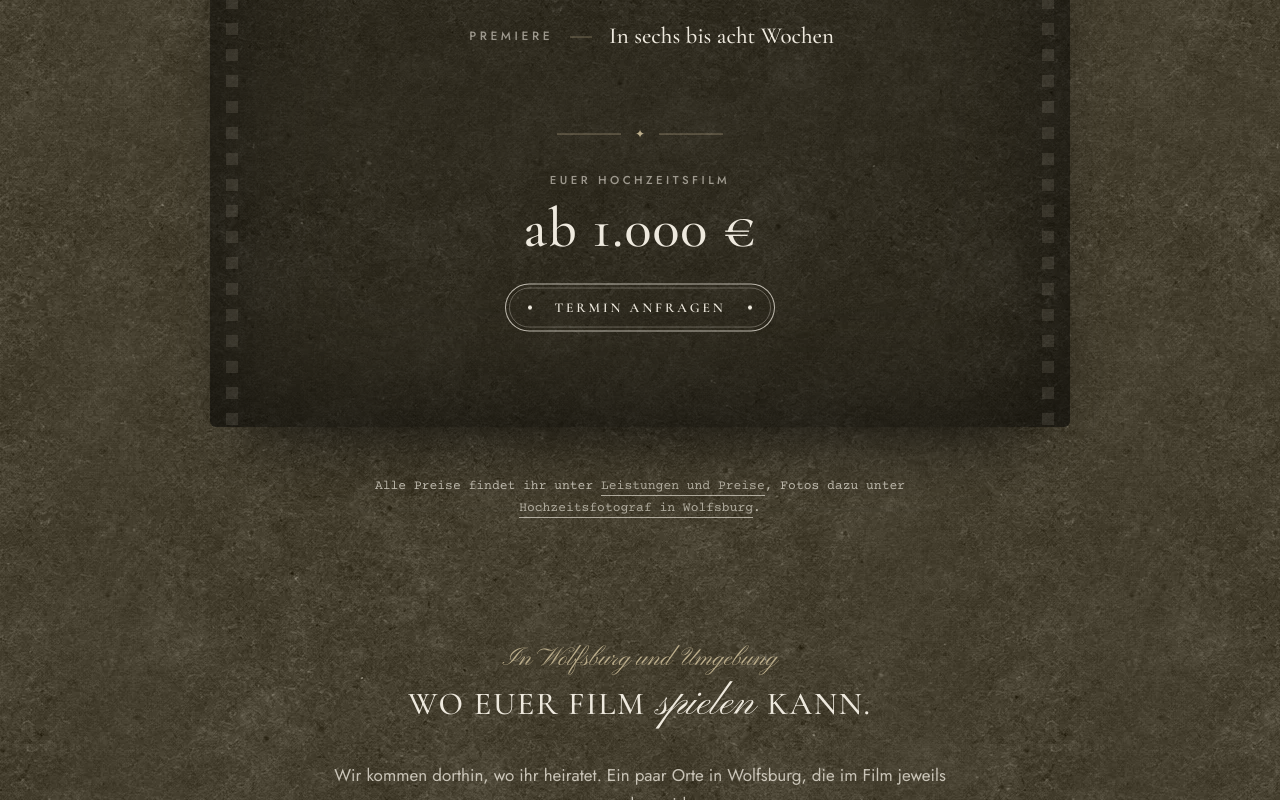
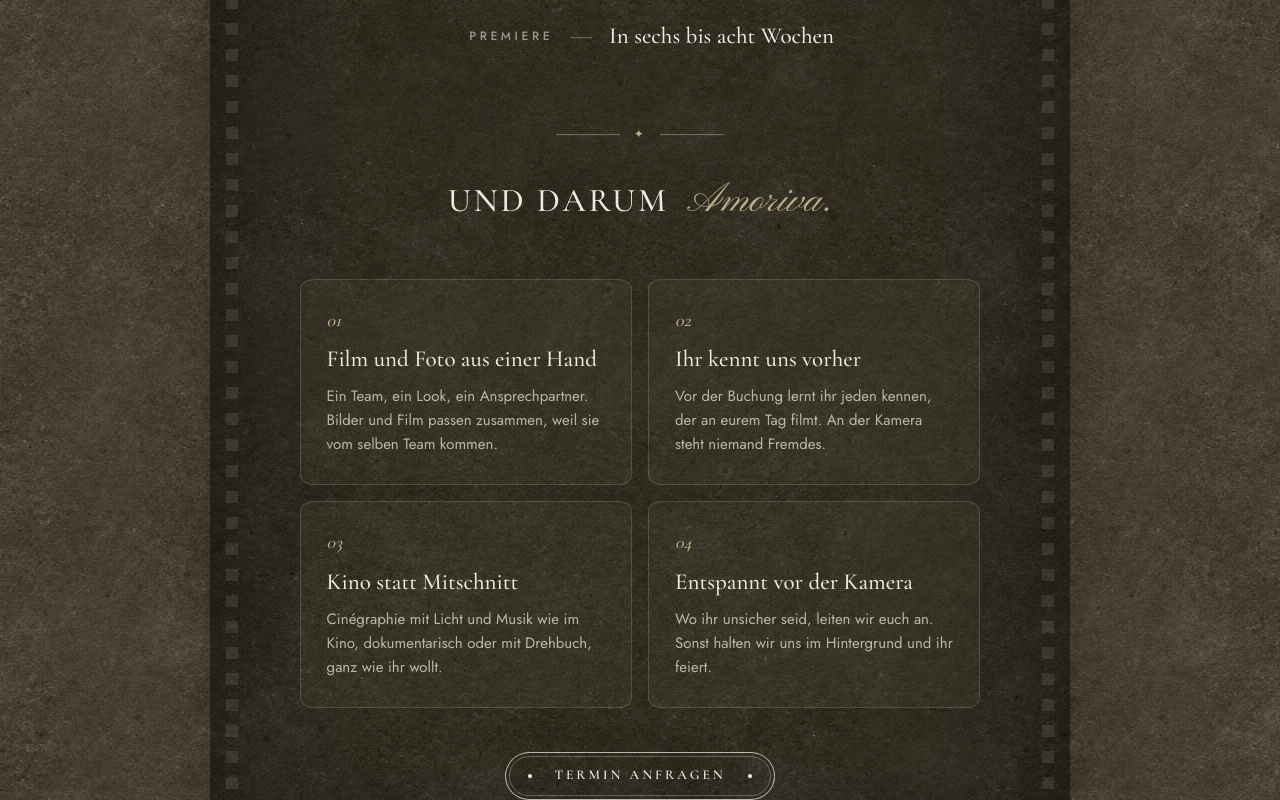
Before and after one commit to Amoriva-Films/personal-website, a Next.js app: page /hochzeitsvideo-wolfsburg in a window 1280 px wide. Shown: the part 2840-3640 px from the top of the page. Built offline with nearby package versions, Linux system fonts and the light colour scheme.

Commit message:
Abspann: Preis raus, vier USPs als Karten mit Hover
Co-Authored-By: Claude Opus 5.5 <noreply@anthropic.com>

```diff
--- a/components/vintage/Abspann.jsx
+++ b/components/vintage/Abspann.jsx
@@ -68,15 +68,29 @@ export default function Abspann() {
           ))}
         </dl>
 
-        <motion.div className="ab-ende"
-          initial={false}
-          animate={an ? { opacity: 1, scale: 1 } : { opacity: 0, scale: 0.94 }}
-          transition={{ duration: 1, ease, delay: still ? 0 : 0.85 + s.inhalt.length * 0.16 }}>
-          <span className="ab-ornament" aria-hidden="true">✦</span>
-          <p className="ab-preis-marke">Euer Hochzeitsfilm</p>
-          <p className="ab-preis">{s.inhaltPreis}</p>
+        {/* Schluss: was uns ausmacht, vier Filmbilder */}
+        <div className="ab-ende">
+          <motion.p className="ab-ende-titel"
+            initial={false}
+            animate={an ? { opacity: 1, y: 0 } : { opacity: 0, y: 14 }}
+            transition={{ duration: 0.8, ease, delay: still ? 0 : 0.85 + s.inhalt.length * 0.16 }}>
+            <span className="ab-ornament" aria-hidden="true">✦</span>
+            <span>{s.ausmachtTitel.split('*').map((t, i) => (i % 2 ? <em key={i}>{t}</em> : t))}</span>
+          </motion.p>
+          <ul className="ab-usps">
+            {s.ausmacht.map((u, i) => (
+              <motion.li key={u.titel} className="ab-usp"
+                initial={false}
+                animate={an ? { opacity: 1, y: 0 } : { opacity: 0, y: 24 }}
+                transition={{ duration: 0.9, ease, delay: still ? 0 : 1.05 + s.inhalt.length * 0.16 + i * 0.14 }}>
+                <span className="ab-usp-nr" aria-hidden="true">{String(i + 1).padStart(2, '0')}</span>
+                <h3>{u.titel}</h3>
+                <p>{u.text}</p>
+              </motion.li>
+            ))}
+          </ul>
           <Link href="/anfrage" className="v-knopf ab-knopf">Termin anfragen</Link>
-        </motion.div>
+        </div>
       </motion.div>
 
       <style dangerouslySetInnerHTML={{ __html: `
@@ -116,13 +130,31 @@ export default function Abspann() {
 
         /* Schlusstafel */
         .ab-ende { margin-top: clamp(40px, 4.5vw, 60px); display: flex; flex-direction: column; align-items: center; }
-        .ab-ornament { display: flex; align-items: center; gap: 14px; margin-bottom: 26px; font-size: 12px; color: var(--ton-akzent); }
+        .ab-ende-titel { margin: 0; display: flex; flex-direction: column; align-items: center; font-family: var(--font-display), Georgia, serif; font-weight: 500;
+          font-size: clamp(26px, 2.6vw, 36px); letter-spacing: .08em; text-transform: uppercase; color: var(--ton); }
+        .ab-ende-titel em { font-family: var(--font-schrift), cursive; font-style: normal; text-transform: none; letter-spacing: 0; font-size: 1.25em; color: var(--ton-akzent); margin-left: .2em; }
+        .ab-ornament { display: flex; align-items: center; gap: 14px; margin-bottom: 22px; font-size: 12px; color: var(--ton-akzent); }
         .ab-ornament::before, .ab-ornament::after { content: ''; width: 64px; height: 1px; background: currentColor; opacity: .55; }
-        .ab-preis-marke { margin: 0; font-family: var(--font-text), system-ui, sans-serif; font-size: 11.5px; font-weight: 500; letter-spacing: .3em; text-transform: uppercase; color: color-mix(in srgb, var(--ton) 58%, transparent); }
-        .ab-preis { margin: 10px 0 0; font-family: var(--font-display), Georgia, serif; font-weight: 500; font-size: clamp(40px, 4.4vw, 60px); line-height: 1; letter-spacing: .02em; color: var(--ton); white-space: nowrap; }
-        .ab-knopf { margin-top: 28px; }
+        /* USPs als Filmbilder: abgerundetes Fenster wie ein 35-mm-Bild,
+           Hover: Projektorlicht faellt hinein, Bild hebt sich leicht */
+        .ab-usps { list-style: none; margin: clamp(28px, 3.4vw, 44px) 0 0; padding: 0; width: 100%; display: grid; grid-template-columns: 1fr 1fr; gap: 16px; text-align: left; }
+        .ab-usp { position: relative; overflow: hidden; padding: 26px 26px 28px; border-radius: 14px / 10px;
+          border: 1px solid color-mix(in srgb, var(--ton) 16%, transparent); background: rgba(241, 232, 214, .035);
+          transition: transform .55s cubic-bezier(.22, 1, .36, 1), border-color .5s ease, background-color .5s ease, box-shadow .5s ease; }
+        .ab-usp::before { content: ''; position: absolute; inset: 0; pointer-events: none; opacity: 0;
+          background: radial-gradient(ellipse 90% 80% at 50% 0%, rgba(241, 232, 214, .14), transparent 70%); transition: opacity .6s ease; }
+        .ab-usp-nr { display: block; font-family: var(--font-display), Georgia, serif; font-style: italic; font-size: 18px; color: var(--ton-akzent); transition: letter-spacing .5s cubic-bezier(.22, 1, .36, 1); }
+        .ab-usp h3 { margin: 10px 0 0; font-family: var(--font-display), Georgia, serif; font-weight: 500; font-size: clamp(20px, 1.8vw, 23px); line-height: 1.25; color: var(--ton); }
+        .ab-usp p { margin: 10px 0 0; font-family: var(--font-text), system-ui, sans-serif; font-size: 15px; line-height: 1.6; color: color-mix(in srgb, var(--ton) 72%, transparent); }
+        @media (hover: hover) {
+          .ab-usp:hover { transform: translateY(-5px); border-color: color-mix(in srgb, var(--ton-akzent) 55%, transparent);
+            background-color: rgba(241, 232, 214, .06); box-shadow: 0 24px 40px -24px rgba(0, 0, 0, .75); }
+          .ab-usp:hover::before { opacity: 1; }
+          .ab-usp:hover .ab-usp-nr { letter-spacing: .12em; }
+        }
+        .ab-knopf { margin-top: clamp(32px, 3.6vw, 44px); }
 
-        @media (prefers-reduced-motion: reduce) { .ab-zeile::before, .ab-zeile dt, .ab-steg, .ab-zeile dd { transition: none; } }
+        @media (prefers-reduced-motion: reduce) { .ab-zeile::before, .ab-zeile dt, .ab-steg, .ab-zeile dd, .ab-usp, .ab-usp::before { transition: none; } .ab-usp:hover { transform: none; } }
 
         @media (max-width: 760px) {
           .ab { padding: 44px 30px 48px; box-shadow: inset 0 0 80px rgba(0, 0, 0, .5); }
@@ -135,6 +167,9 @@ export default function Abspann() {
           .ab-steg { display: none; }
           .ab-zeile + .ab-zeile { border-top: 1px solid color-mix(in srgb, var(--ton) 10%, transparent); }
           .ab-ornament::before, .ab-ornament::after { width: 44px; }
+          .ab-usps { grid-template-columns: 1fr; gap: 12px; }
+          .ab-usp { padding: 20px 20px 22px; }
+          .ab-usp p { font-size: 14.5px; }
         }
       ` }} />
     </div>
--- a/content/texte.js
+++ b/content/texte.js
@@ -539,7 +539,14 @@ export const seiteVideoWolfsburg = {
     { rolle: 'Galerie', wert: 'Privat, zum Anschauen und Teilen' },
     { rolle: 'Premiere', wert: 'In sechs bis acht Wochen' },
   ],
-  inhaltPreis: 'ab 1.000\u00a0€',
+  // Schluss des Abspanns: was uns ausmacht, statt Preis (Nevio 29.10.2026)
+  ausmachtTitel: 'Und darum *Amoriva.*',
+  ausmacht: [
+    { titel: 'Film und Foto aus einer Hand', text: 'Ein Team, ein Look, ein Ansprechpartner. Bilder und Film passen zusammen, weil sie vom selben Team kommen.' },
+    { titel: 'Ihr kennt uns vorher', text: 'Vor der Buchung lernt ihr jeden kennen, der an eurem Tag filmt. An der Kamera steht niemand Fremdes.' },
+    { titel: 'Kino statt Mitschnitt', text: 'Cinégraphie mit Licht und Musik wie im Kino, dokumentarisch oder mit Drehbuch, ganz wie ihr wollt.' },
+    { titel: 'Entspannt vor der Kamera', text: 'Wo ihr unsicher seid, leiten wir euch an. Sonst halten wir uns im Hintergrund und ihr feiert.' },
+  ],
   orteZeile: 'In Wolfsburg und Umgebung',
   orteTitel: 'Wo euer Film *spielen* kann.',
   orteText: 'Wir kommen dorthin, wo ihr heiratet. Ein paar Orte in Wolfsburg, die im Film jeweils ganz anders wirken:',
```
